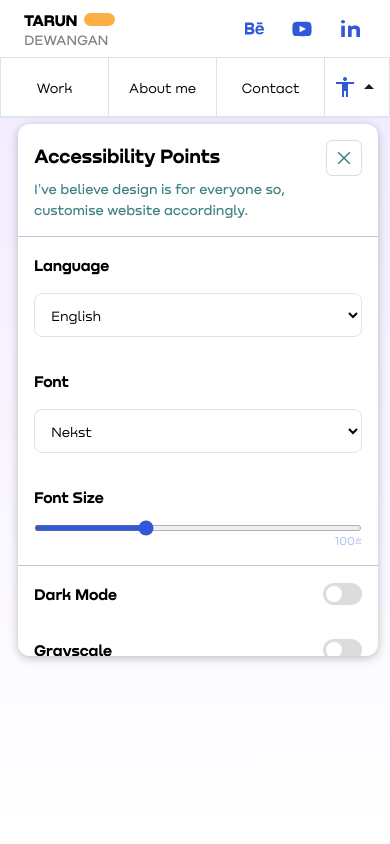
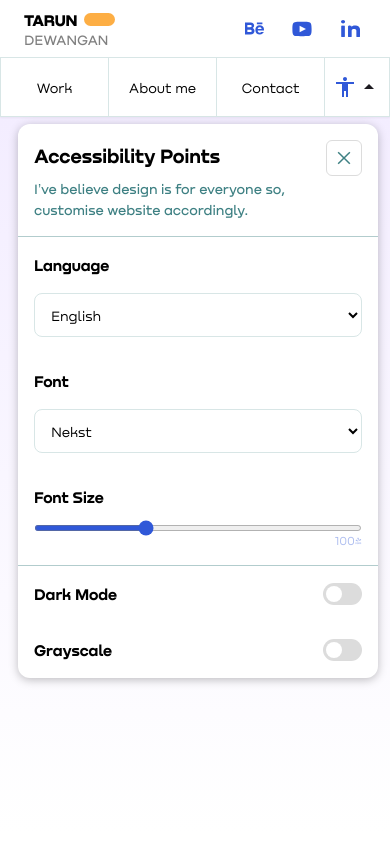
Before and after one commit to nishan1805/Tportfolio, a Next.js app: page / in a window 390 px wide. Both pictures are taken after a click on the button "Accessibility settings". Shown: the top 844 px of the page. Built offline with nearby package versions, Linux system fonts and the light colour scheme.

Commit message:
Make mobile accessibility panel scrollable and lock page scroll

```diff
--- a/src/components/a11y/AccessibilityProvider.tsx
+++ b/src/components/a11y/AccessibilityProvider.tsx
@@ -75,6 +75,21 @@ export function AccessibilityProvider({ children }: { children: React.ReactNode
     return () => window.removeEventListener("keydown", onKeyDown);
   }, [open]);
 
+  // Lock page scroll on mobile when panel is open
+  useEffect(() => {
+    if (!open) return;
+    const mq = window.matchMedia('(max-width: 1023.98px)');
+    if (!mq.matches) return;
+    const prevDocOverflow = document.documentElement.style.overflow;
+    const prevDocOverscroll = document.documentElement.style.overscrollBehavior;
+    document.documentElement.style.overflow = 'hidden';
+    document.documentElement.style.overscrollBehavior = 'none';
+    return () => {
+      document.documentElement.style.overflow = prevDocOverflow;
+      document.documentElement.style.overscrollBehavior = prevDocOverscroll;
+    };
+  }, [open]);
+
   return (
     <A11yContext.Provider value={{ open, setOpen }}>
       {children}
@@ -90,14 +105,15 @@ export function AccessibilityProvider({ children }: { children: React.ReactNode
             className={`
               absolute
               right-3 top-[124px]
-              flex h-[532px] w-[min(360px,calc(100vw-24px))]
-              flex-col overflow-hidden rounded-[12px] bg-white shadow-[0_2px_10px_rgba(0,0,0,0.25)]
+              flex w-[min(360px,calc(100vw-24px))]
+              flex-col rounded-[12px] bg-white shadow-[0_2px_10px_rgba(0,0,0,0.25)]
+              h-auto max-h-[calc(100dvh-136px)] overflow-y-auto overscroll-contain [-webkit-overflow-scrolling:touch]
               lg:left-[min(calc(max(0px,calc((100vw_-_1440px)_/_2))_+_538px),calc(100vw_-_694px))]
               lg:top-[66px]
               lg:right-auto
               lg:w-[678px] lg:h-auto
               lg:p-0
-              lg:rounded-[12px] lg:overflow-hidden
+              lg:rounded-[12px] lg:max-h-none lg:overflow-hidden
             `}
           >
             {/* Header */}
```
